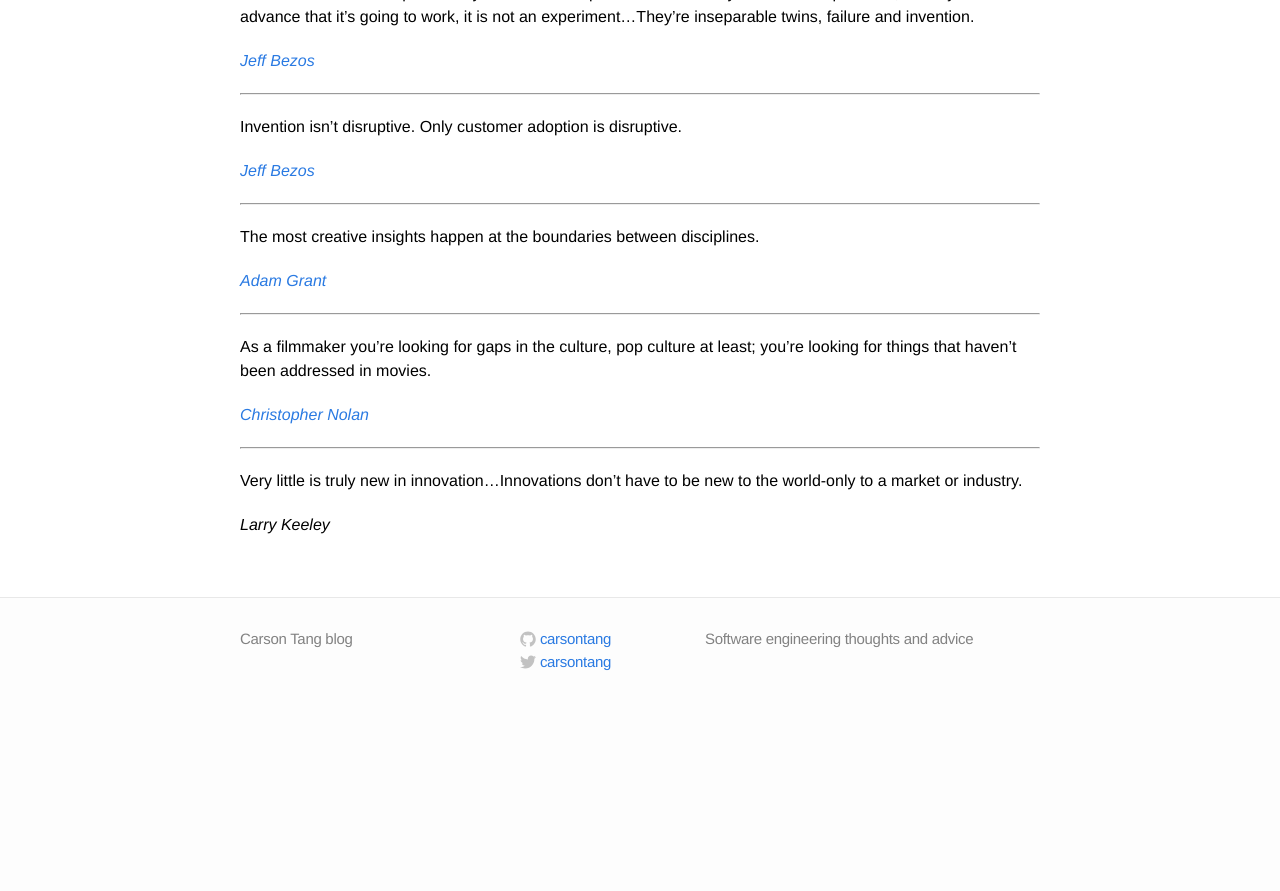
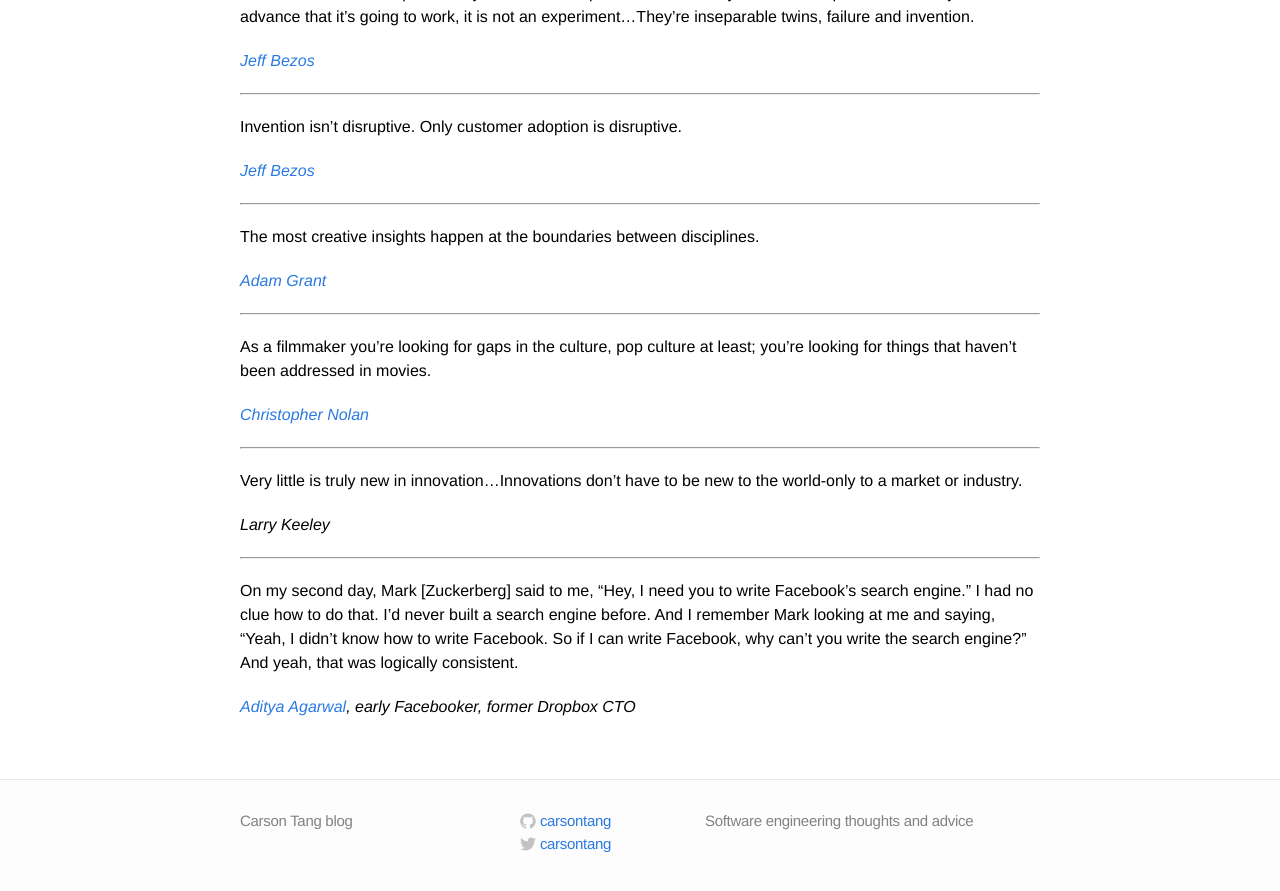
Before and after one commit to carsontang/carsontang.github.io, a Jekyll site: the page built from quotes.md, in a window 1280 px wide and 900 px high, scrolled down 7654 px. Shown: the top 891 px of the window. Built offline with Jekyll 4.4.1, drawn with Linux system fonts in a browser that asks for light colours; before the commit the page ends 8372 px from its top, so only the background shows below that.

Commit message:
added quote from Aditya

```diff
--- a/quotes.md
+++ b/quotes.md
@@ -335,3 +335,9 @@ As a filmmaker you’re looking for gaps in the culture, pop culture at least; y
 Very little is truly new in innovation...Innovations don't have to be new to the world-only to a market or industry.
 
 *Larry Keeley*
+
+---
+
+On my second day, Mark [Zuckerberg] said to me, "Hey, I need you to write Facebook’s search engine." I had no clue how to do that. I’d never built a search engine before. And I remember Mark looking at me and saying, "Yeah, I didn’t know how to write Facebook. So if I can write Facebook, why can’t you write the search engine?" And yeah, that was logically consistent.
+
+*[Aditya Agarwal](http://www.latimes.com/business/la-fi-tn-himi-aditya-agarwal-20170518-htmlstory.html), early Facebooker, former Dropbox CTO*
```
